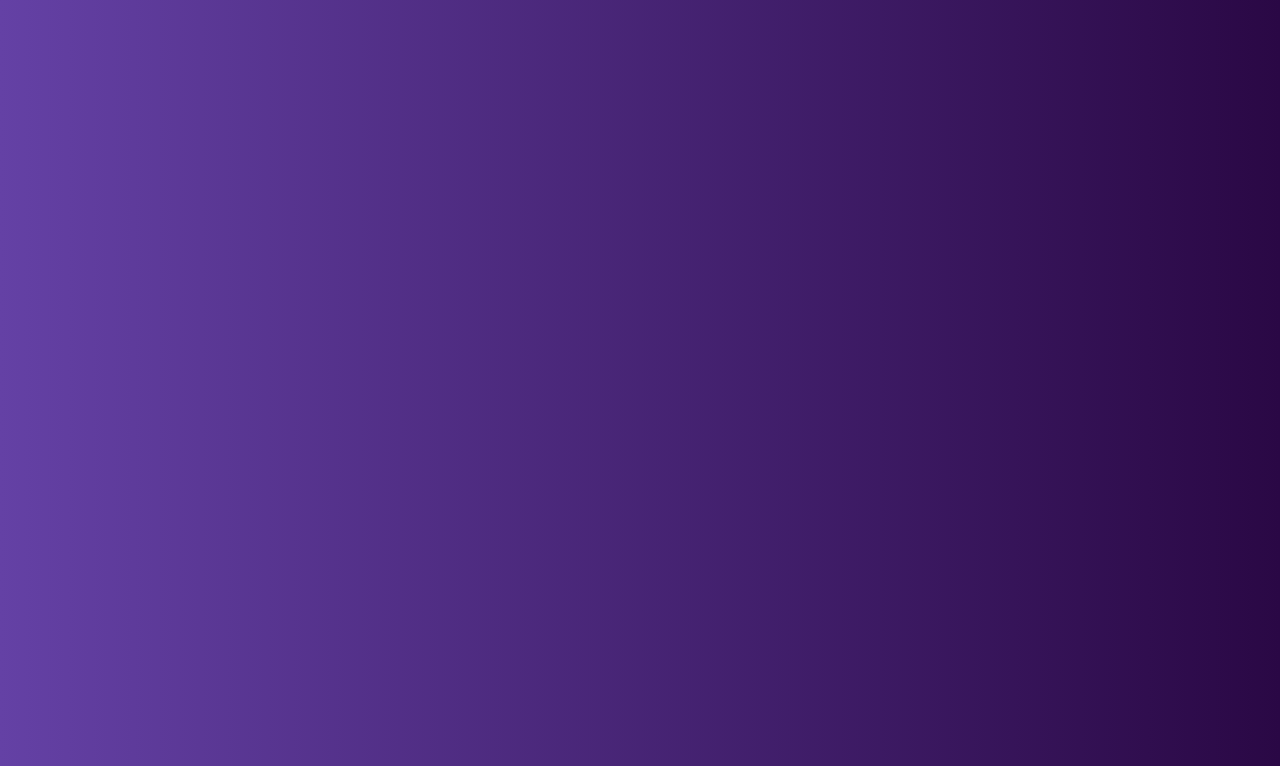
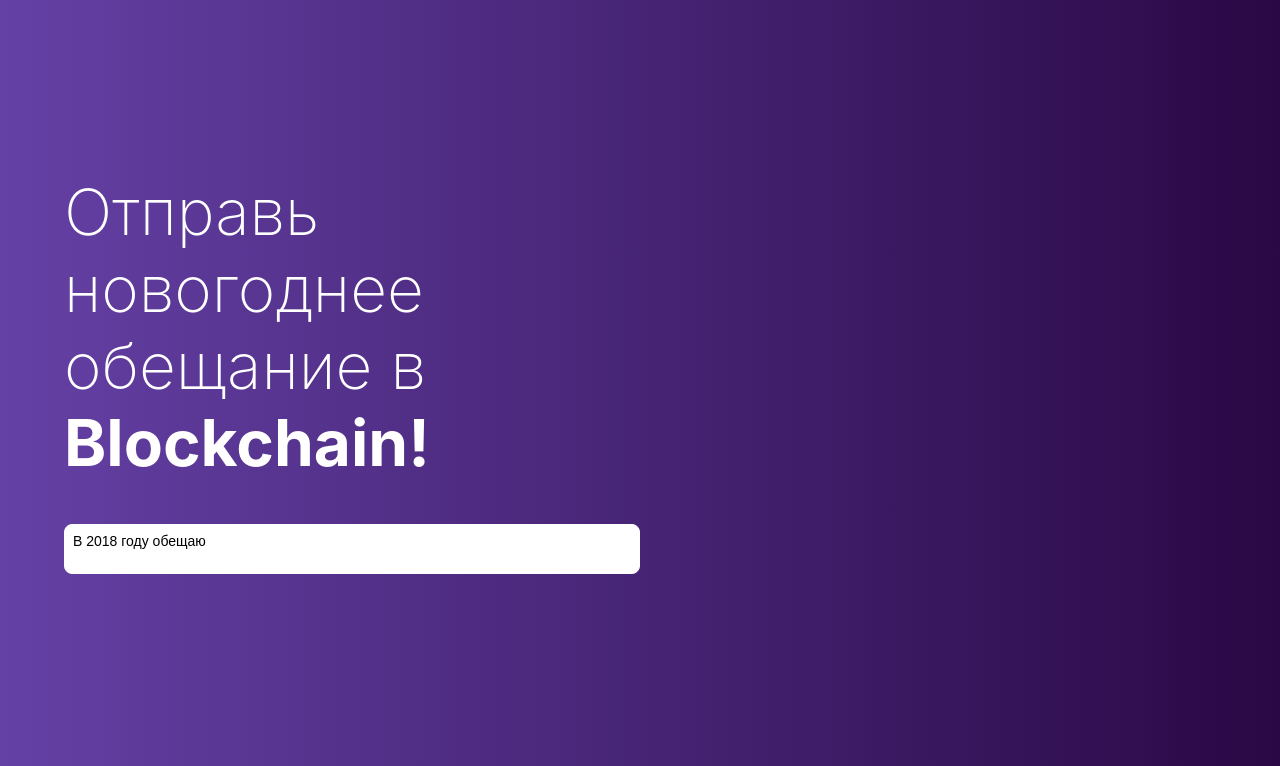
Before and after one commit to Luchanso/new-year-chain, a React (Create React App) app: page / in a window 1280 px wide. Shown: the top 766 px of the page. Built offline with nearby package versions, Linux system fonts and the light colour scheme.

Commit message:
Add some stiles

```diff
--- a/src/pages/Main/Main.jsx
+++ b/src/pages/Main/Main.jsx
@@ -28,13 +28,59 @@ const Root = styled.div`
   background: linear-gradient(to right, #6441a5, #2a0845);
   display: flex;
   background-color: white;
-  min-width: 100vw;
   min-height: 96vh;
+  padding: 0 64px;
+`;
+
+const Column = styled.div`
+  width: 50%;
+`;
+
+const AlignAction = styled.div`
+  display: flex;
+  align-items: center;
+  justify-content: center;
+  flex-direction: column;
+  min-height: calc(100% - 64px);
+`;
+
+const Description = styled.h1`
+  font-size: 64px;
+  font-family: -apple-system, BlinkMacSystemFont, 'Segoe UI', Roboto, Oxygen, Ubuntu, Cantarell,
+    'Open Sans', 'Helvetica Neue', sans-serif;
+  color: #fff;
+  font-weight: 200;
+`;
+
+const MessageBox = styled.textarea`
+  width: 100%;
+  border-radius: 8px;
+  border-color: white;
+  resize: none;
+  padding: 8px;
+  outline: none;
+  overflow-y: hidden;
+  font-family: Arial, Helvetica, sans-serif;
+  font-size: 14px;
+  box-sizing: border-box;
 `;
 
 const Main = () => (
   <Fragment>
-    <Root>{/* <ExchangeRates /> */}</Root>
+    <Root>
+      <Column>
+        <AlignAction>
+          <Description>
+            Отправь новогоднее обещание в
+            {' '}
+            <b>Blockchain!</b>
+          </Description>
+          <MessageBox>В 2018 году обещаю </MessageBox>
+        </AlignAction>
+      </Column>
+      <Column />
+      {/* <ExchangeRates /> */}
+    </Root>
     <Header>
       <Mask />
     </Header>
```
